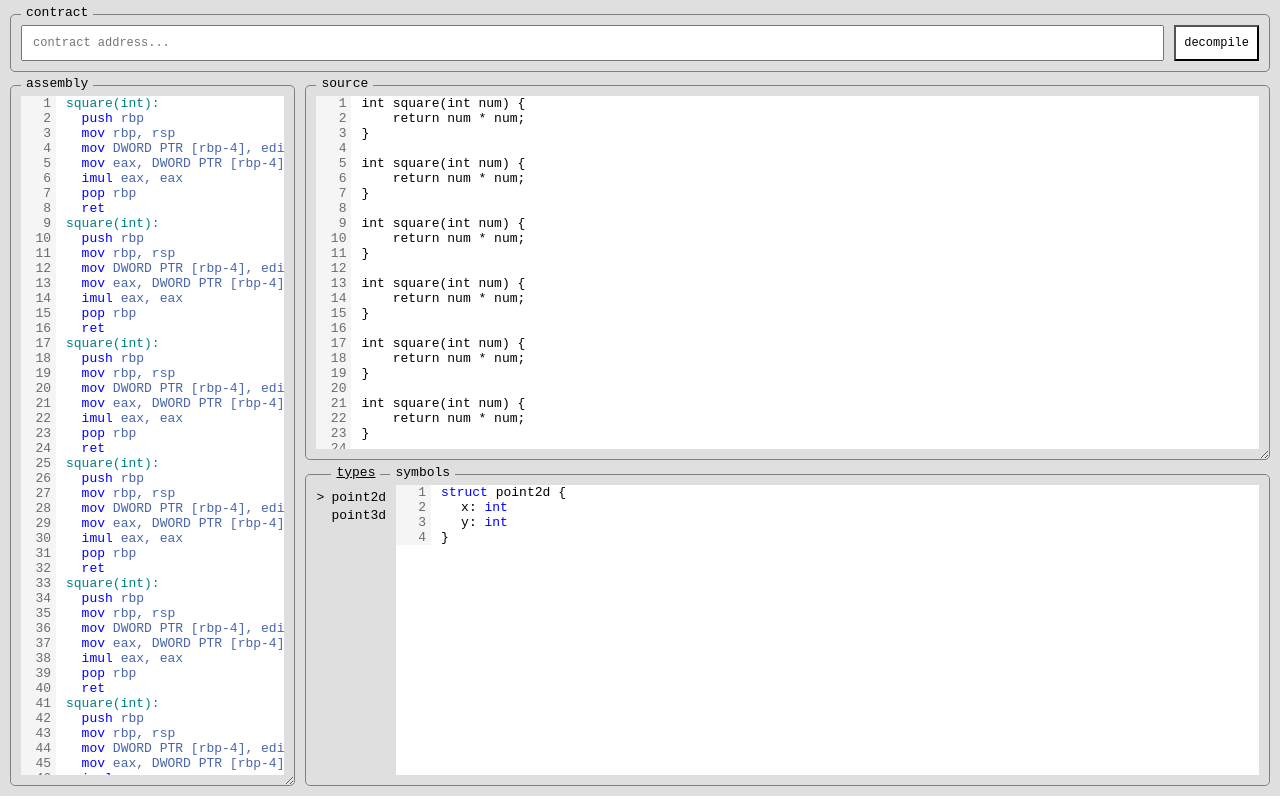
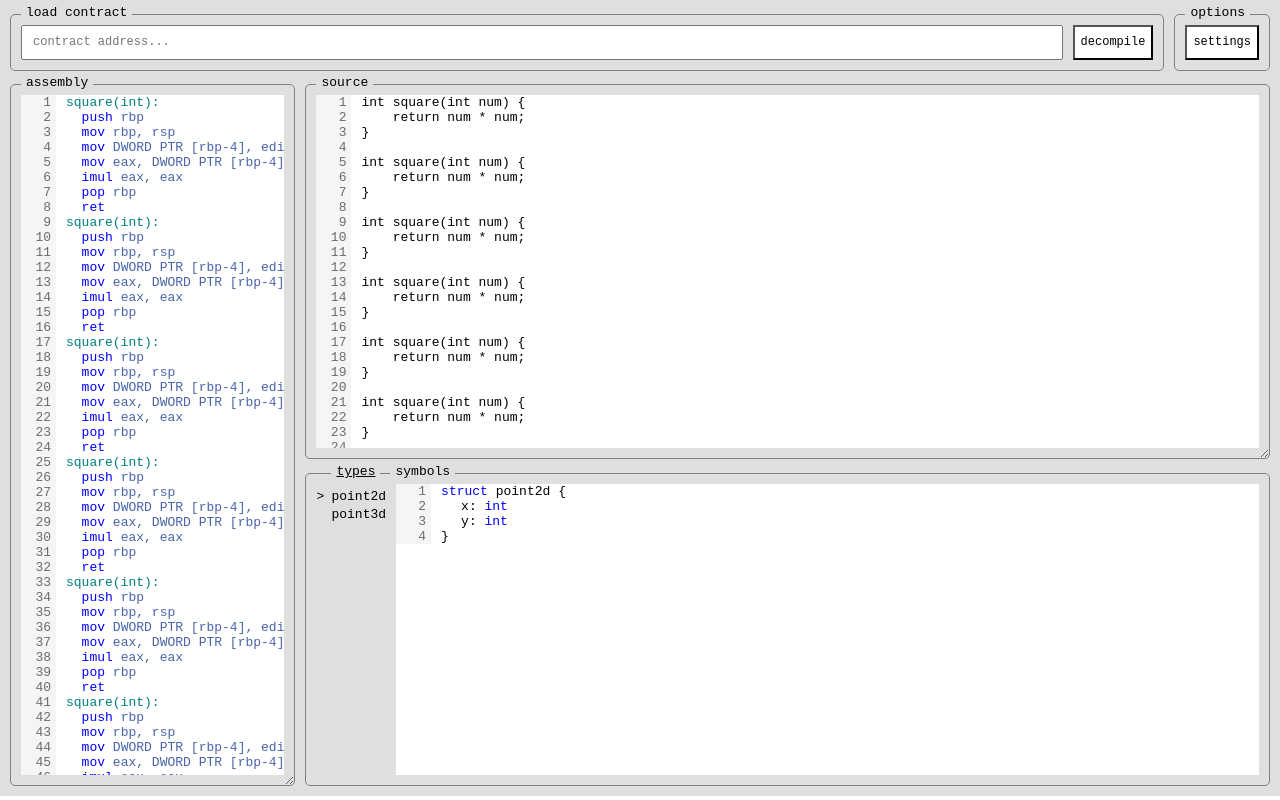
Before and after one commit to kanav99/deblocc, a React (Vite) app: page / in a window 1280 px wide. Built offline with nearby package versions, Linux system fonts and the light colour scheme.

Commit message:
add setting button

```diff
--- a/src/app.tsx
+++ b/src/app.tsx
@@ -40,12 +40,17 @@ export default () => {
   const highlightedCode = highlightCode(code);
   return (
     <Body>
-      <Card header="contract">
-        <HStack flex>
-          <Input placeholder="contract address..." flex/>
-          <Button title="decompile"/>
-        </HStack>
-      </Card>
+      <HStack flex>
+        <Card header="load contract" flex>
+          <HStack flex>
+            <Input placeholder="contract address..." flex/>
+            <Button title="decompile"/>
+          </HStack>
+        </Card>
+        <Card header="options">
+          <Button  title="settings"/>
+        </Card>
+      </HStack>
       <HStack flex>
         <VStack>
           <Card header="assembly" style={{resize: 'horizontal'}} flex>
--- a/src/components/button.tsx
+++ b/src/components/button.tsx
@@ -2,21 +2,21 @@ import * as React from "react";
 import { defaultTheme } from "./theme";
 
 interface ButtonProps extends React.ButtonHTMLAttributes<HTMLButtonElement> {
-  title: string;
+  title?: string;
   flex? : boolean;
 }
 
 const buttonStyle = {
-    padding: '8px',
+    // padding: '8px',
     fontFamily: defaultTheme.font.family,
     fontSize: '12px',
     backgroundColor: 'white',
 }
 
-export const Button: React.FC<ButtonProps> = ({ title, flex, ...props }) => {
+export const Button: React.FC<ButtonProps> = ({ title, flex, style, ...props }) => {
   const additionalStyle = flex ? {flexGrow: 1} : {};
   return (
-    <button style={{...buttonStyle, ...additionalStyle}} {...props}>
+    <button style={{...buttonStyle, ...additionalStyle, ...style}} {...props}>
       {title}
     </button>
   );
```
